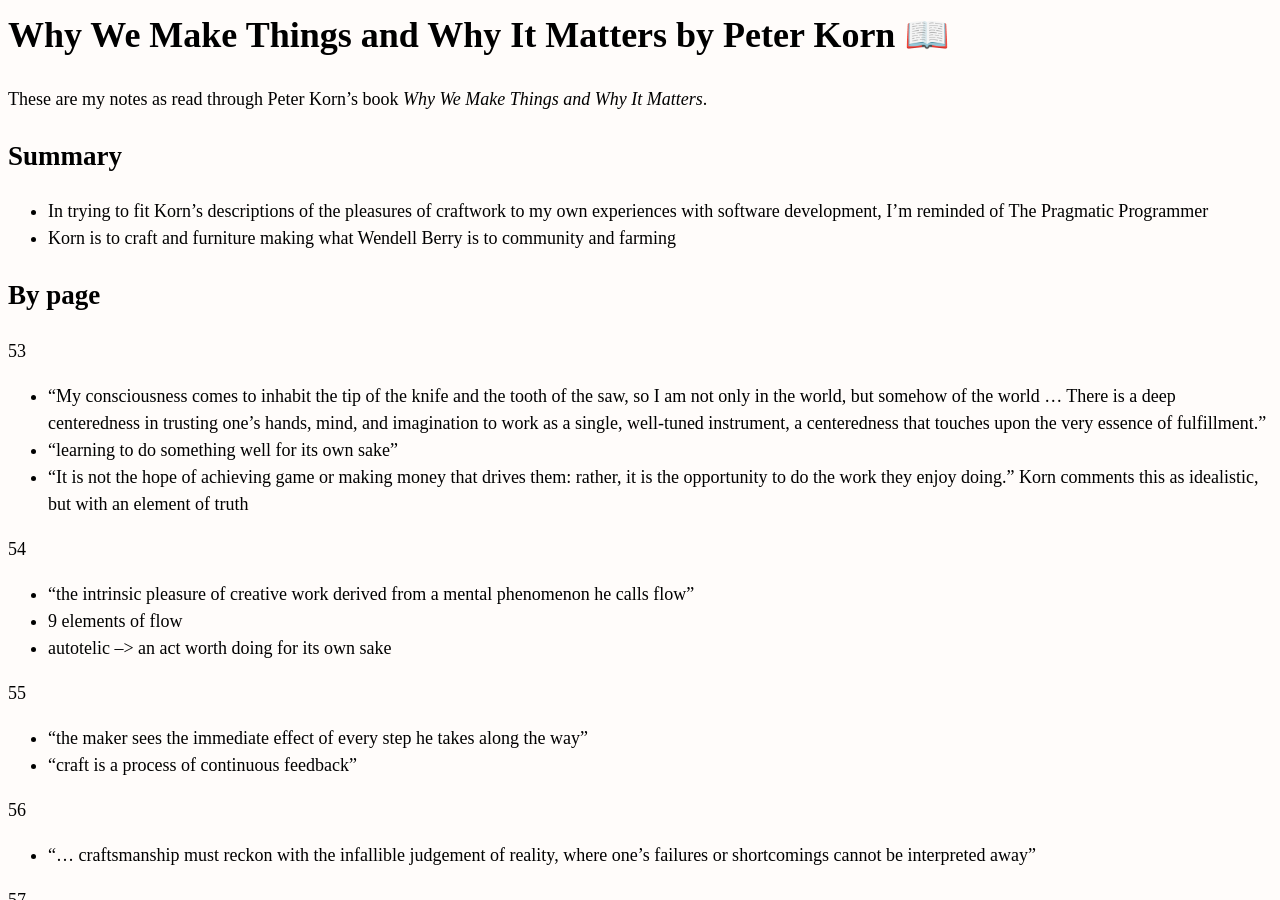
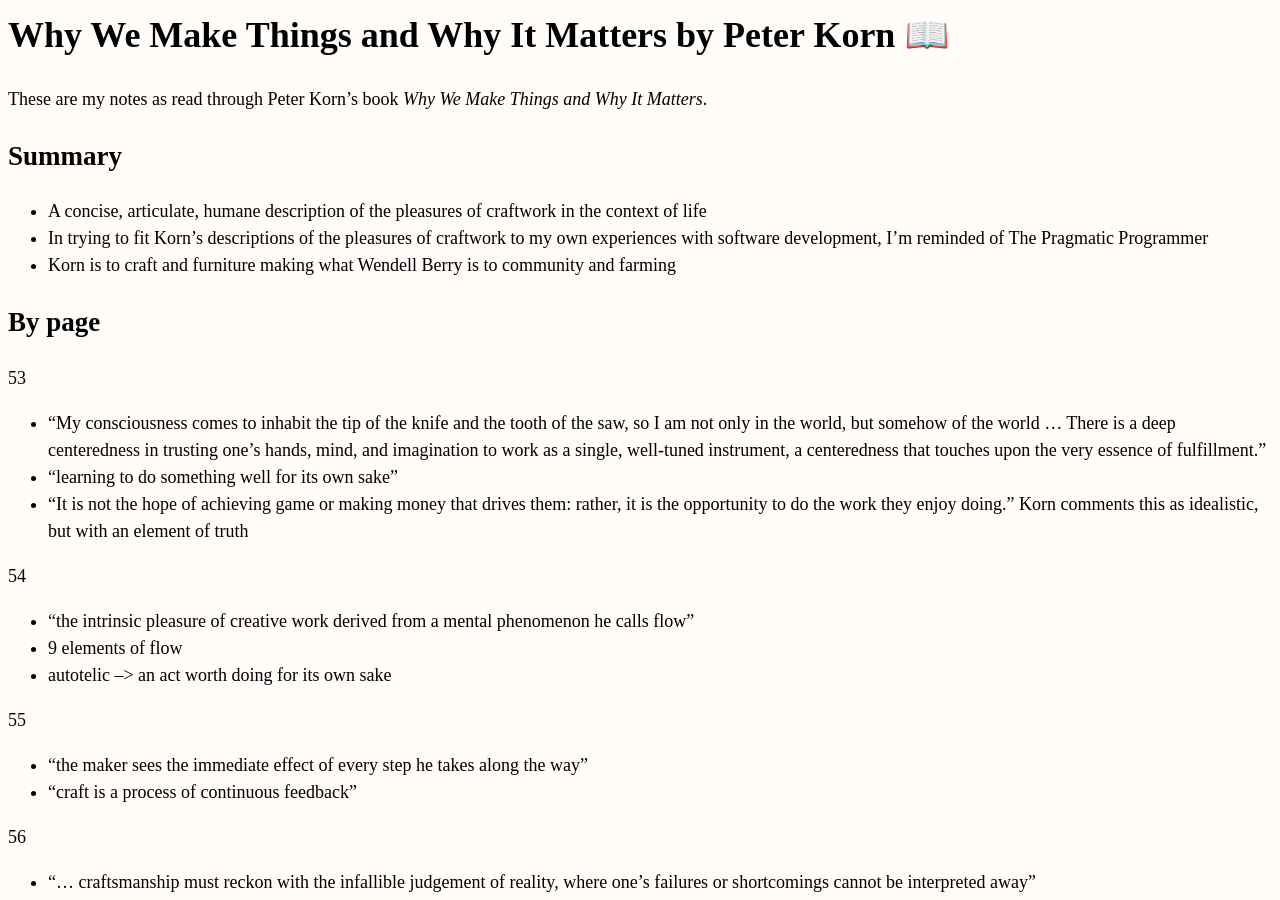
Before and after one commit to erikeldridge/erikeldridge.github.com, a Jekyll site: the page built from _posts/2017-12-02-why-we-make-things-and-why-it-matters-by-peter-korn.markdown, in a window 1280 px wide and 900 px high. Built offline with Jekyll 4.4.1, drawn with Linux system fonts in a browser that asks for light colours; nearby versions of some CDN libraries.

Commit message:
Update from Forestry.io - 2017-12-02-why-we-make-things-and-why-it-matters-by-peter-korn.markdown

```diff
--- a/_posts/2017-12-02-why-we-make-things-and-why-it-matters-by-peter-korn.markdown
+++ b/_posts/2017-12-02-why-we-make-things-and-why-it-matters-by-peter-korn.markdown
@@ -10,6 +10,7 @@
 
 ## Summary
 
+* A concise, articulate, humane description of the pleasures of craftwork in the context of life
 * In trying to fit Korn's descriptions of the pleasures of craftwork to my own experiences with software development, I'm reminded of The Pragmatic Programmer
 * Korn is to craft and furniture making what Wendell Berry is to community and farming
 
```
